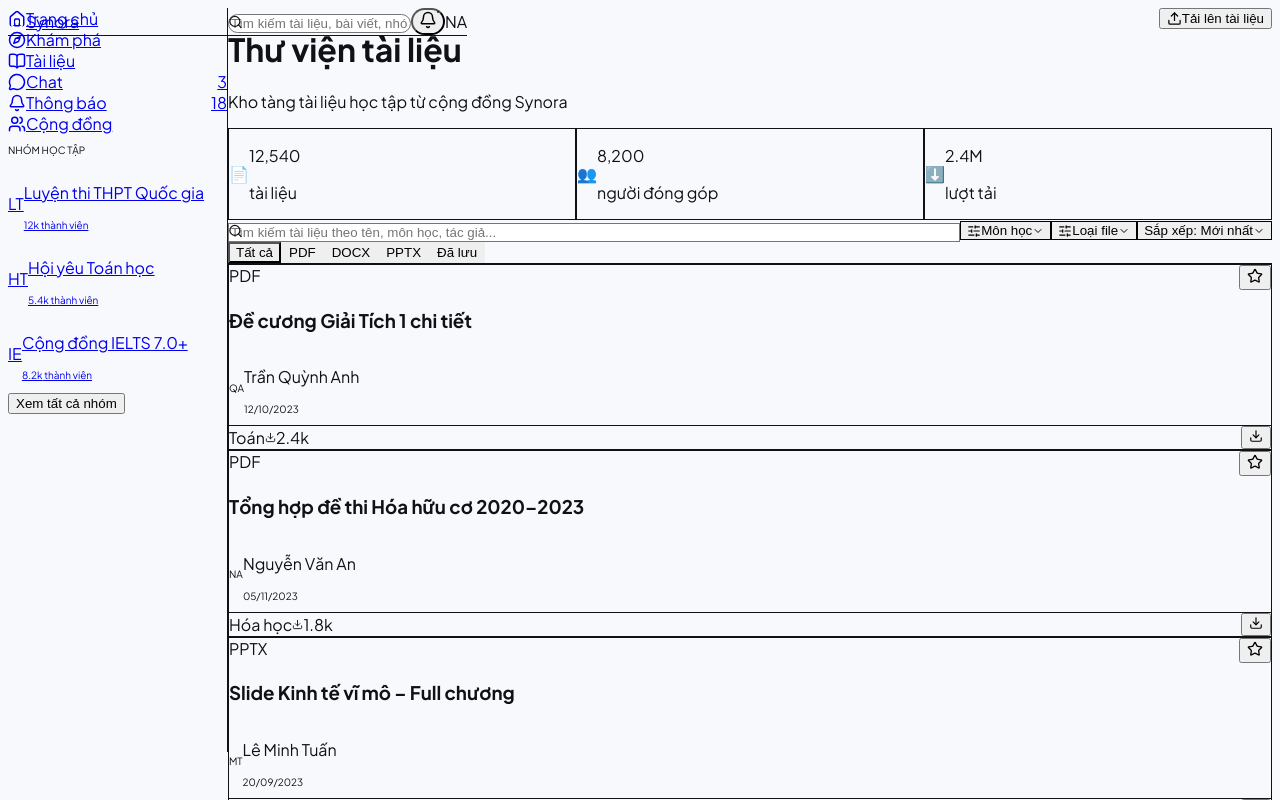
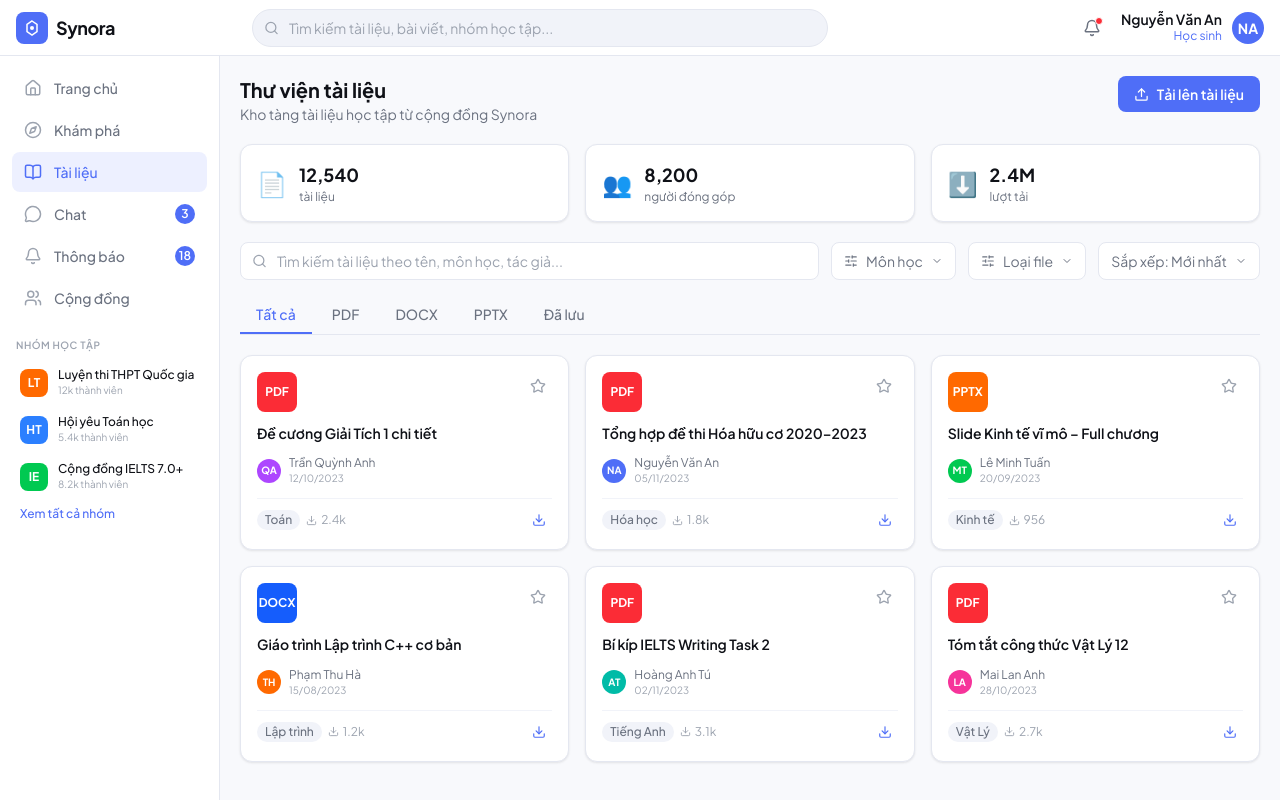
Before and after one commit to ychrisdev/Synora, a Next.js app: page /main/library in a window 1280 px wide. Shown: the top 800 px of the page. Built offline with nearby package versions, Linux system fonts and the light colour scheme.

Commit message:
fix: migrate to Tailwind v4 syntax, remove tailwind.config.ts

```diff
--- a/src/app/globals.css
+++ b/src/app/globals.css
@@ -1,20 +1,30 @@
-@import url('https://fonts.googleapis.com/css2?family=Plus+Jakarta+Sans:wght@300;400;500;600;700;800&display=swap');
+@import url("https://fonts.googleapis.com/css2?family=Plus+Jakarta+Sans:wght@300;400;500;600;700;800&display=swap");
 
-@tailwind base;
-@tailwind components;
-@tailwind utilities;
+@import "tailwindcss";
 
-:root {
-  --primary: #4F6EF7;
-  --primary-hover: #3A5AF0;
-  --surface: #FFFFFF;
-  --surface-50: #F8F9FC;
-  --surface-100: #F1F3F9;
-  --surface-200: #E4E7F0;
-  --text-primary: #0F1117;
-  --text-secondary: #6B7280;
-  --text-muted: #9CA3AF;
-  --sidebar-width: 240px;
+@theme {
+  --color-primary: #4f6ef7;
+  --color-primary-50: #eef1fe;
+  --color-primary-100: #d9dffd;
+  --color-primary-500: #4f6ef7;
+  --color-primary-600: #3a5af0;
+  --color-primary-700: #2545e8;
+
+  --color-surface: #ffffff;
+  --color-surface-50: #f8f9fc;
+  --color-surface-100: #f1f3f9;
+  --color-surface-200: #e4e7f0;
+
+  --color-text-primary: #0f1117;
+  --color-text-secondary: #6b7280;
+  --color-text-muted: #9ca3af;
+
+  --font-sans: "Plus Jakarta Sans", sans-serif;
+  --font-mono: "JetBrains Mono", monospace;
+
+  --shadow-card: 0 1px 3px rgba(0, 0, 0, 0.06), 0 1px 2px rgba(0, 0, 0, 0.04);
+  --shadow-card-hover:
+    0 4px 12px rgba(0, 0, 0, 0.08), 0 2px 4px rgba(0, 0, 0, 0.04);
 }
 
 * {
@@ -22,13 +32,12 @@
 }
 
 body {
-  font-family: 'Plus Jakarta Sans', sans-serif;
-  background-color: #F8F9FC;
-  color: #0F1117;
+  font-family: var(--font-sans);
+  background-color: var(--color-surface-50);
+  color: var(--color-text-primary);
   -webkit-font-smoothing: antialiased;
 }
 
-/* Scrollbar */
 ::-webkit-scrollbar {
   width: 5px;
   height: 5px;
@@ -37,23 +46,25 @@ body {
   background: transparent;
 }
 ::-webkit-scrollbar-thumb {
-  background: #D1D5DB;
+  background: #d1d5db;
   border-radius: 10px;
 }
 ::-webkit-scrollbar-thumb:hover {
-  background: #9CA3AF;
+  background: #9ca3af;
 }
 
-/* Transitions */
 .nav-item {
-  transition: background 0.15s ease, color 0.15s ease;
+  transition:
+    background 0.15s ease,
+    color 0.15s ease;
 }
 
 .card-hover {
-  transition: box-shadow 0.2s ease, transform 0.2s ease;
+  transition:
+    box-shadow 0.2s ease,
+    transform 0.2s ease;
 }
-
 .card-hover:hover {
-  box-shadow: 0 4px 12px rgba(0,0,0,0.08), 0 2px 4px rgba(0,0,0,0.04);
+  box-shadow: var(--shadow-card-hover);
   transform: translateY(-1px);
 }
--- a/tailwind.config.ts
+++ /dev/null
@@ -1,45 +0,0 @@
-import type { Config } from "tailwindcss";
-
-const config: Config = {
-  content: [
-    "./pages/**/*.{js,ts,jsx,tsx,mdx}",
-    "./components/**/*.{js,ts,jsx,tsx,mdx}",
-    "./app/**/*.{js,ts,jsx,tsx,mdx}",
-  ],
-  theme: {
-    extend: {
-      colors: {
-        primary: {
-          DEFAULT: "#4F6EF7",
-          50: "#EEF1FE",
-          100: "#D9DFFD",
-          500: "#4F6EF7",
-          600: "#3A5AF0",
-          700: "#2545E8",
-        },
-        surface: {
-          DEFAULT: "#FFFFFF",
-          50: "#F8F9FC",
-          100: "#F1F3F9",
-          200: "#E4E7F0",
-        },
-        text: {
-          primary: "#0F1117",
-          secondary: "#6B7280",
-          muted: "#9CA3AF",
-        }
-      },
-      fontFamily: {
-        sans: ["'Plus Jakarta Sans'", "sans-serif"],
-        mono: ["'JetBrains Mono'", "monospace"],
-      },
-      boxShadow: {
-        card: "0 1px 3px rgba(0,0,0,0.06), 0 1px 2px rgba(0,0,0,0.04)",
-        "card-hover": "0 4px 12px rgba(0,0,0,0.08), 0 2px 4px rgba(0,0,0,0.04)",
-        sidebar: "1px 0 0 #E4E7F0",
-      },
-    },
-  },
-  plugins: [],
-};
-export default config;
```
